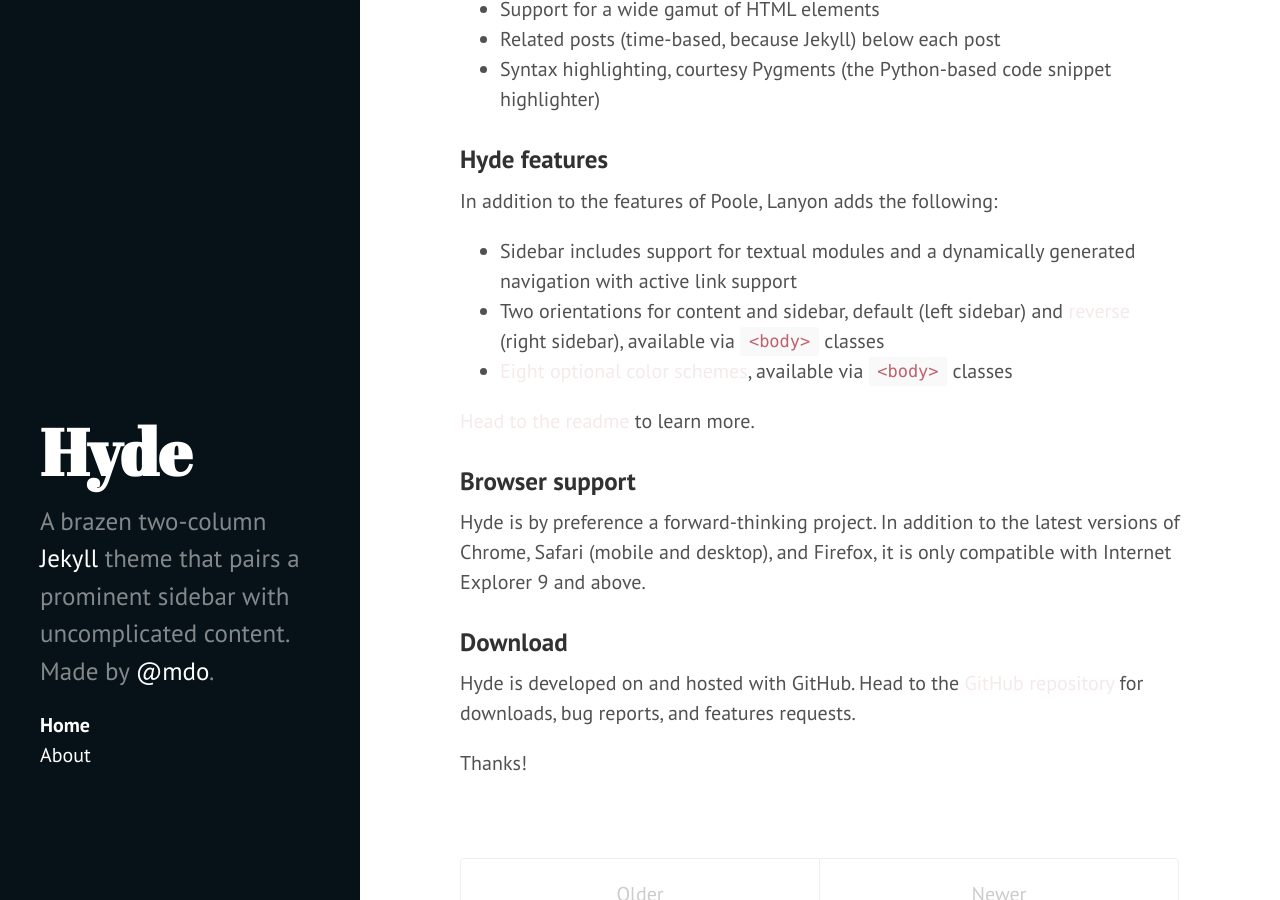
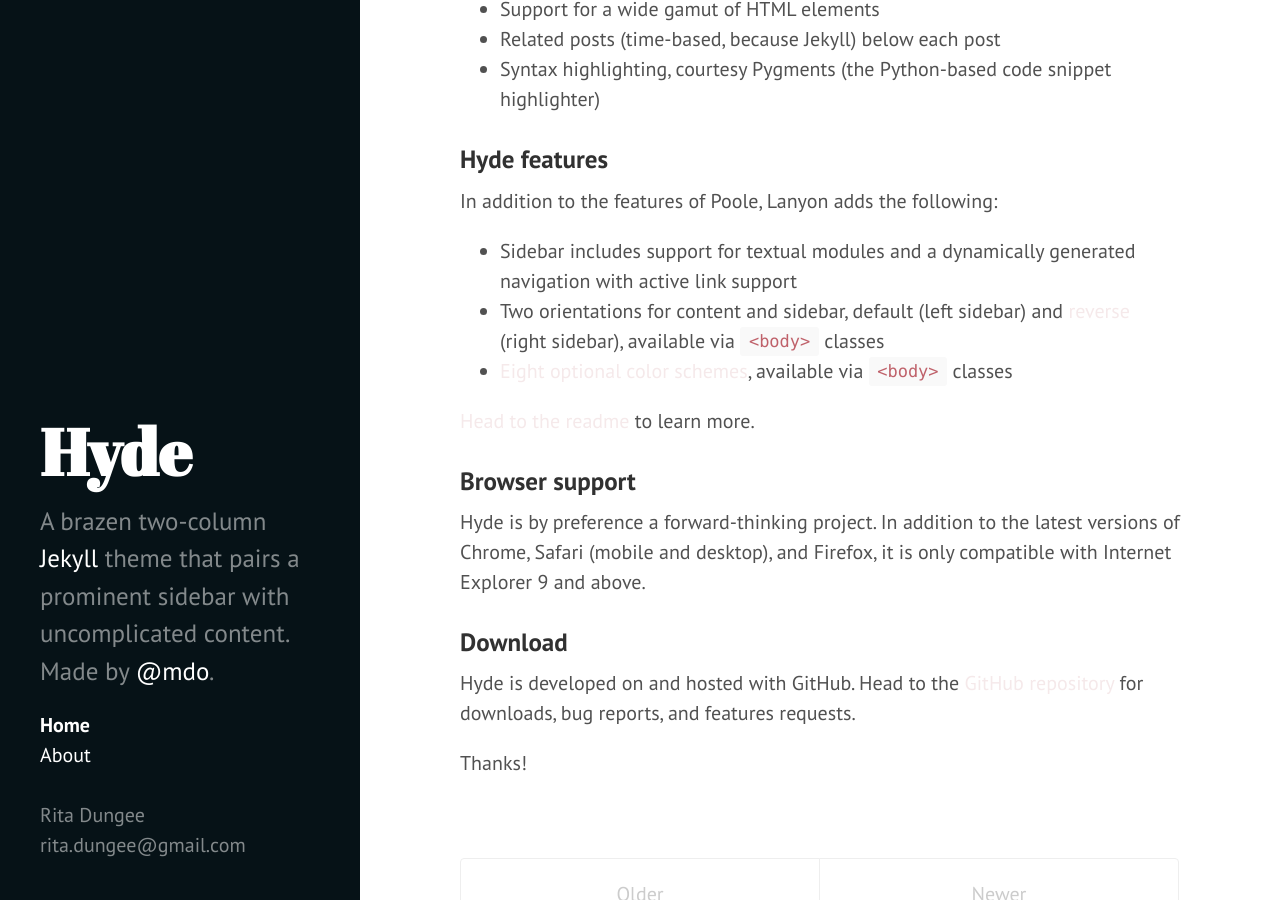
Before and after one commit to rdungeelv/rdungeelv.github.io, a Jekyll site: the page built from index.html, in a window 1280 px wide and 900 px high, scrolled down 547 px. Built offline with Jekyll 4.4.1, drawn with Linux system fonts in a browser that asks for light colours; Markdown is read by kramdown in place of the engine named in the settings; the list of posts is cut into pages by our own code.

Commit message:
sidebar...

```diff
--- a/_includes/sidebar.html
+++ b/_includes/sidebar.html
@@ -26,6 +26,6 @@
         {% endif %}
       {% endfor %}
 
-    <p> <br> <br> <br> </p>
+    <p> <br>Rita Dungee<br>rita.dungee@gmail.com<br> </p>
   </div>
 </div>
```
